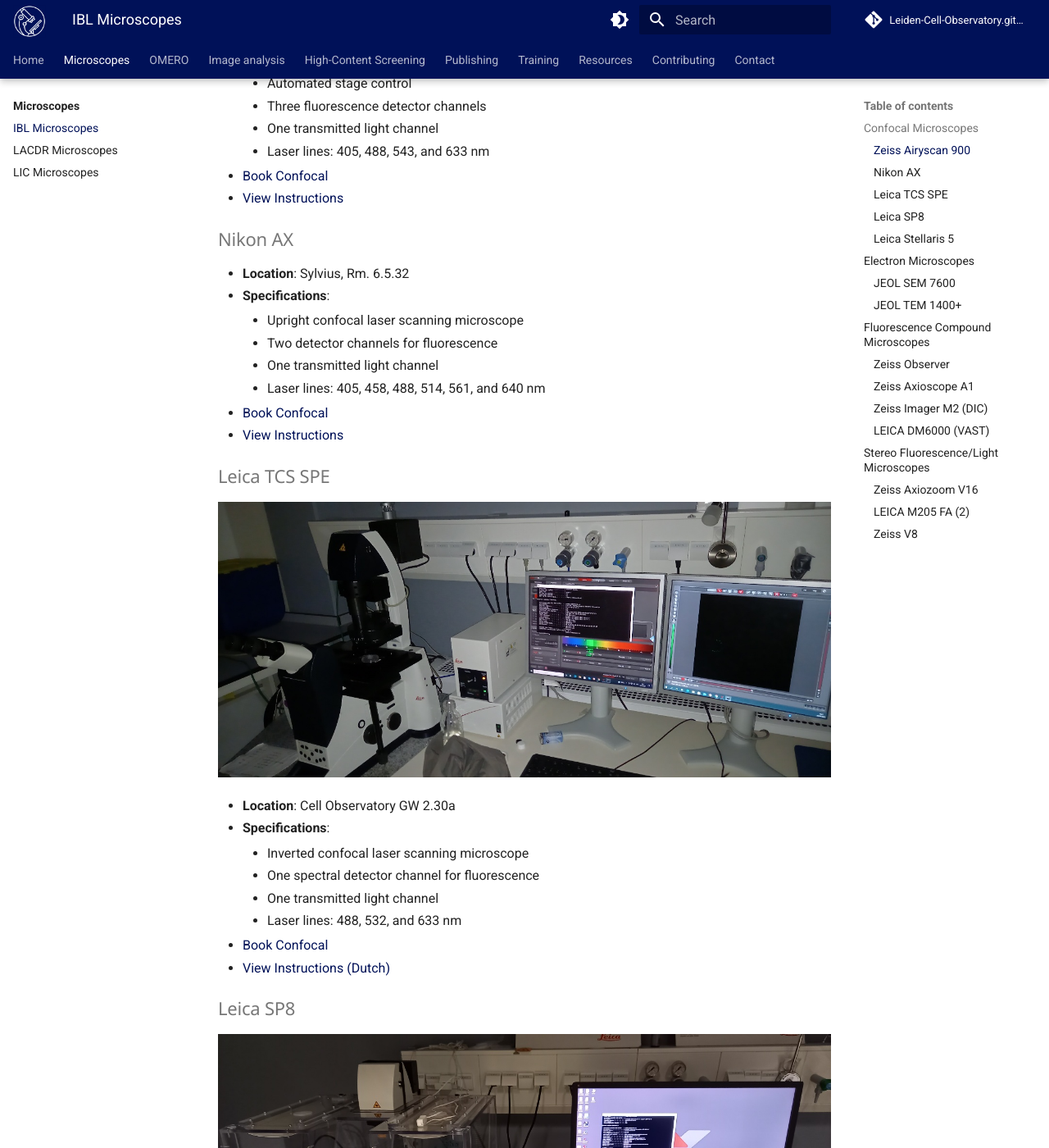
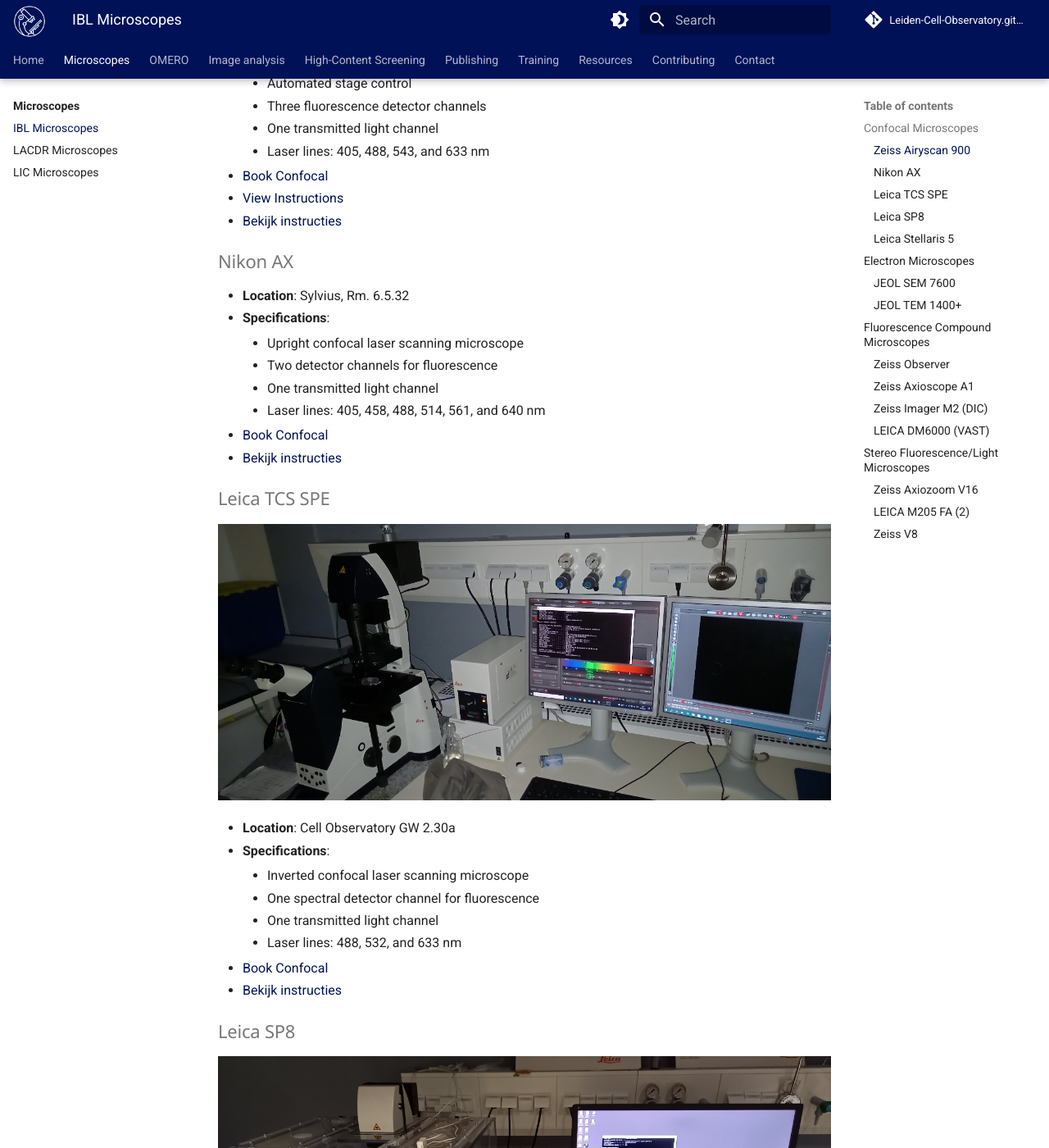
Before and after one commit to Leiden-Cell-Observatory/Leiden-Cell-Observatory.github.io, an MkDocs documentation site: the page built from docs/microscopes/iblmicroscopes.md, in a window 1280 px wide and 1400 px high, scrolled down 1265 px. Shown: the whole window at 82% size. Built offline with MkDocs 1.6.1 and Material for MkDocs 9.7.7, drawn with Linux system fonts in a browser that asks for light colours; comment, search, counter and statistics services are not loaded; some of the changed text lies outside the part shown.

Commit message:
Add Dutch instruction links for microscopes
Updated instruction links to include Dutch translations.

```diff
--- a/docs/microscopes/iblmicroscopes.md
+++ b/docs/microscopes/iblmicroscopes.md
@@ -23,6 +23,7 @@
     - Laser lines: 405, 488, 543, and 633 nm
 - [Book Confocal](https://www.supersaas.com/schedule/IBL_Confocal/Confocals)
 - [View Instructions](https://video.leidenuniv.nl/media/t/1_40bwf016)
+- [Bekijk instructies](https://video.leidenuniv.nl/media/t/1_9trqntdm)
 
 #### Nikon AX
 - **Location**: Sylvius, Rm. 6.5.32
@@ -32,7 +33,7 @@
     - One transmitted light channel
     - Laser lines: 405, 458, 488, 514, 561, and 640 nm
 - [Book Confocal](https://www.supersaas.com/schedule/IBL_Confocal/Confocals)
-- [View Instructions](https://docs.google.com/document/d/1WA_jrRacjnBlvwgtqMIcCbDBZY8Jgb3B/edit?usp=sharing&ouid=111029977919067307805&rtpof=true&sd=true)
+- [Bekijk instructies](https://docs.google.com/document/d/1WA_jrRacjnBlvwgtqMIcCbDBZY8Jgb3B/edit?usp=sharing&ouid=111029977919067307805&rtpof=true&sd=true)
 
 #### Leica TCS SPE
 ![Leica SPE](images/ibl/image9.jpeg)
@@ -44,7 +45,7 @@
       - One transmitted light channel
       - Laser lines: 488, 532, and 633 nm
 - [Book Confocal](https://www.supersaas.com/schedule/IBL_Confocal/Confocals)
-- [View Instructions (Dutch)](https://video.leidenuniv.nl/media/t/1_498i179v)
+- [Bekijk instructies](https://video.leidenuniv.nl/media/t/1_498i179v)
 
 #### Leica SP8
 ![Leica SP8](images/ibl/image10.jpeg)
@@ -57,6 +58,7 @@
     - Laser lines: 405, 488, 532, and 633 nm
 - [Book Confocal](https://www.supersaas.com/schedule/IBL_Confocal/Confocals)
 - [View Instructions](https://video.leidenuniv.nl/media/t/1_0bxcqbo8)
+- [Bekijk instructies](https://video.leidenuniv.nl/media/t/1_h0gd81zb)
 
 #### Leica Stellaris 5
 - **Location**: Cell Observatory GW 2.28
@@ -66,7 +68,7 @@
     - One transmitted light channel
     - Laser lines: 405, 488, 532, and 633 nm
 - [Book Confocal](https://www.supersaas.com/schedule/IBL_Confocal/Confocals)
-- [View Instructions](https://video.leidenuniv.nl/media/t/1_0h9esd33)
+- [Bekijk instructies](https://video.leidenuniv.nl/media/t/1_0h9esd33)
 
 ## Electron Microscopes
 
```
